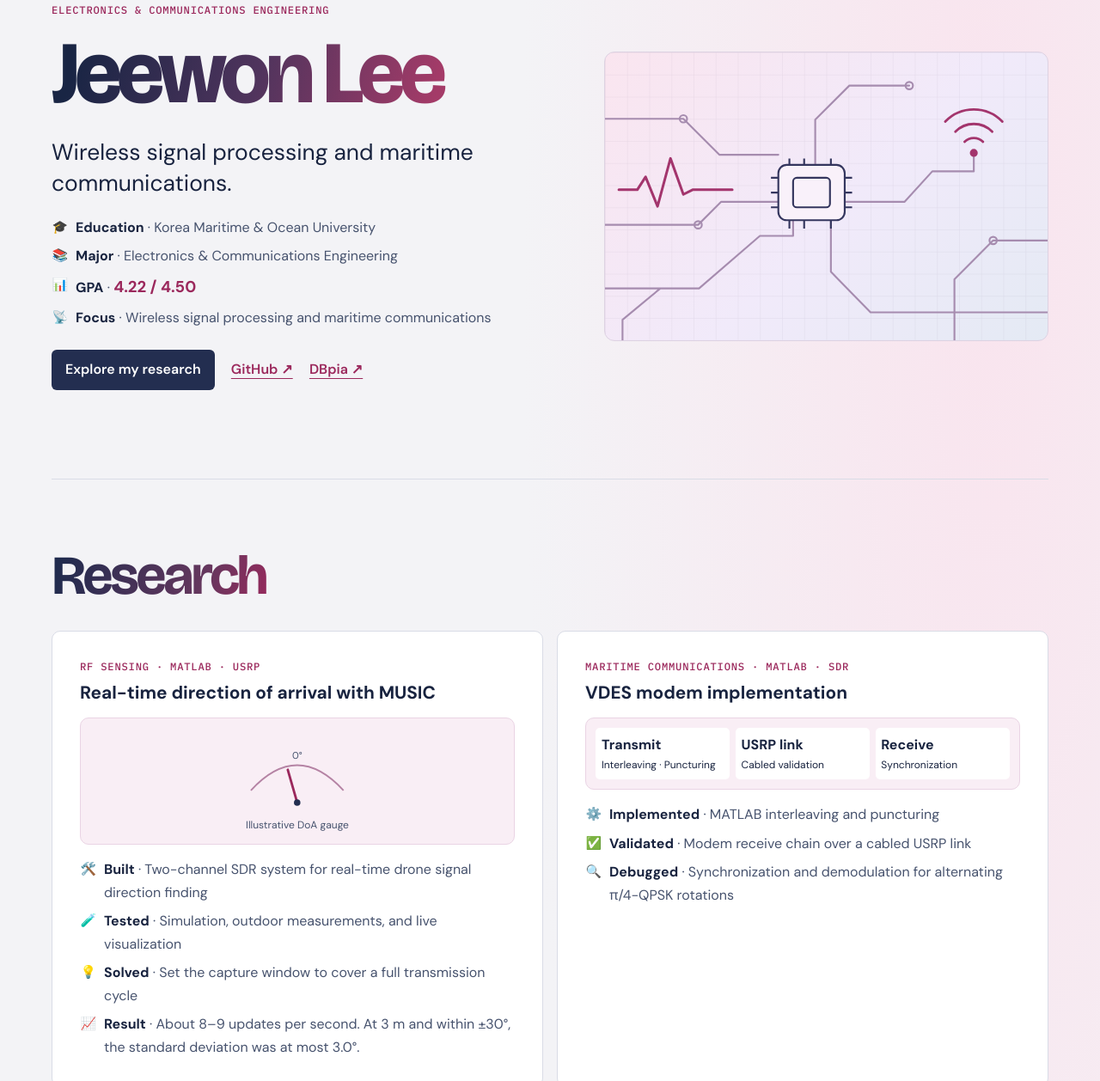
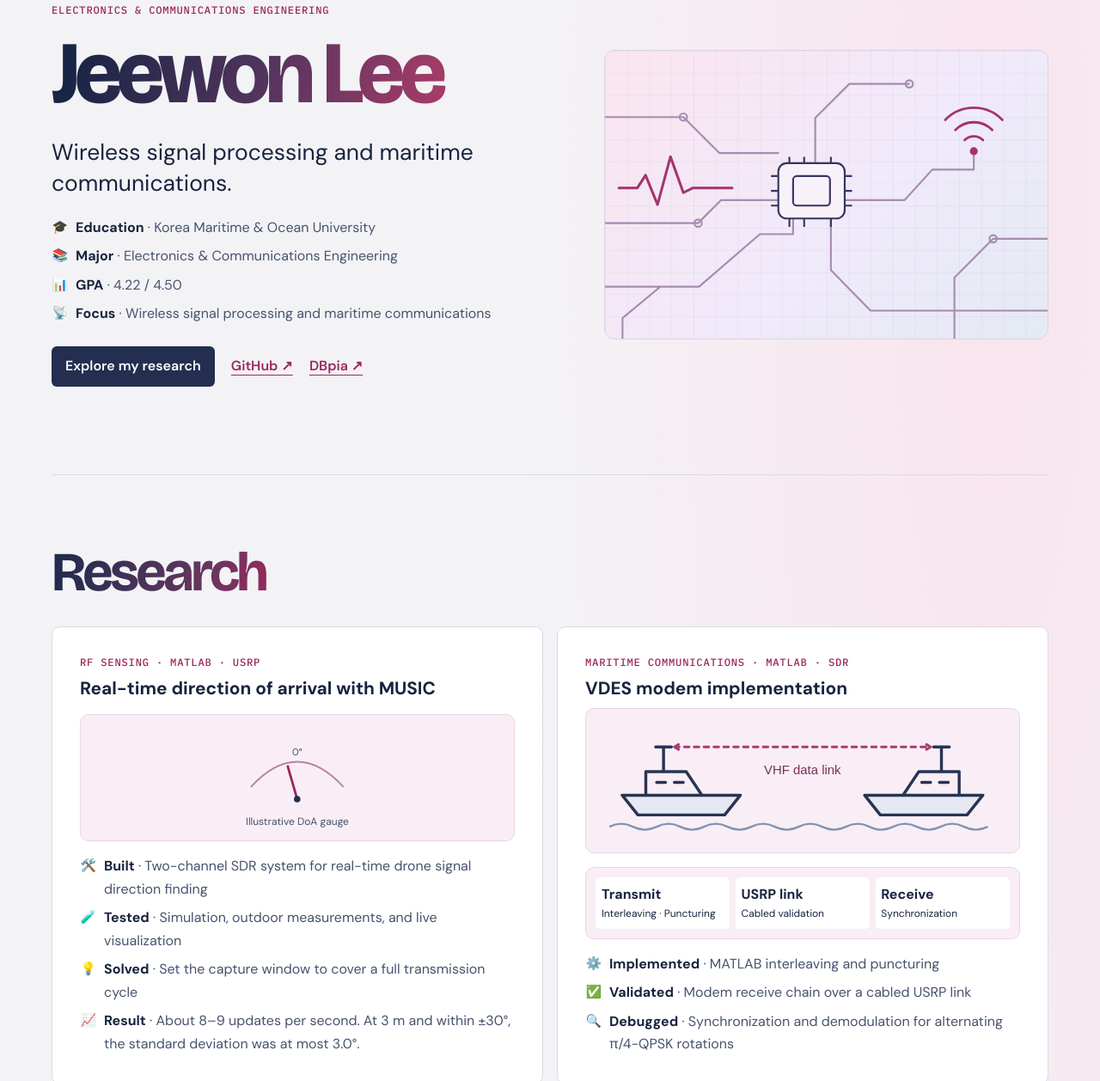
Before and after one commit to jjiiw0n/jjiiw0n.github.io, a plain HTML site: page index.html in a window 1280 px wide. Shown: the part 165-1423 px from the top of the page at 86% size. Drawn offline with nearby package versions, Linux system fonts and the light colour scheme.

Commit message:
Animate VDES ship-to-ship link and simplify GPA styling

```diff
--- a/index.html
+++ b/index.html
@@ -25,7 +25,7 @@ body{background:radial-gradient(ellipse at 90% 7%,#f9e4ee 0,transparent 34rem),v
 .card{position:relative;transition:transform .28s,border-color .28s,box-shadow .28s}.card:focus-within,.card:hover{border-color:#ca83a3}.row{transition:background .25s}.facts{list-style:none;padding:0;margin:.8rem 0 0;display:grid;gap:.45rem;color:var(--muted)}.facts li{position:relative;padding-left:1.15rem}.facts li::before{content:"";position:absolute;left:0;top:.73em;width:.42rem;height:.42rem;border-radius:50%;background:#c8437c}.facts strong{color:var(--ink);font-weight:700}.hero .facts{margin-top:1.25rem}.card .facts+a{margin-top:.8rem}
 @media(hover:hover) and (pointer:fine){.card:hover{transform:translateY(-6px);box-shadow:0 14px 32px #18233f16}.signal:hover{transform:translateY(-5px);box-shadow:0 18px 45px #92336124}.signal:hover .wave{transform:translate(19px,12px)}.signal:hover .receiver{filter:drop-shadow(0 0 6px #bb256f)}.row:hover{background:#faeaf24d}}
 @media(prefers-reduced-motion:reduce){.card,.row,.signal,.signal .wave,.signal .receiver{transition:none;animation:none}.card:hover,.signal:hover,.signal:hover .wave{transform:none}}
-.facts li{display:grid;grid-template-columns:1.2rem minmax(0,1fr);gap:.55rem;padding-left:0}.facts li::before{content:none}.fact-icon{font-size:.92em;text-align:center}.gpa{font-variant-numeric:tabular-nums;color:var(--accent);font-weight:750}
+.facts li{display:grid;grid-template-columns:1.2rem minmax(0,1fr);gap:.55rem;padding-left:0}.facts li::before{content:none}.fact-icon{font-size:.92em;text-align:center}
 h1,h2{font-family:"Bricolage Grotesque","DM Sans","Segoe UI",sans-serif;font-optical-sizing:auto;font-weight:750;letter-spacing:-.055em}
 h1{font-size:clamp(3.2rem,8vw,7.3rem)}
 h2{font-weight:700}
@@ -40,7 +40,7 @@ h1,h2{line-height:1.14}
 .title-ink{display:inline-block;max-width:100%;padding:.045em .11em .1em .055em;margin:-.045em -.11em -.1em -.055em}
 @media(max-width:390px){h1{font-size:clamp(2.45rem,12vw,3.2rem)}h2{font-size:clamp(1.95rem,9vw,2.4rem)}}
 
-.research-visual,.modem-flow{background:#f9eef5;border:1px solid #ead4e4;border-radius:10px;margin:1rem 0;padding:.7rem}.research-visual svg{display:block;width:100%;height:104px}.research-visual figcaption{text-align:center;font-size:.75rem;color:var(--muted)}.needle{transform-origin:120px 92px;transform:rotate(-16deg);transition:transform .6s}.card:hover .needle{transform:rotate(23deg)}.modem-flow{display:flex;flex-wrap:wrap;gap:.4rem;list-style:none}.modem-flow li{flex:1 1 6rem;padding:.42rem;background:#fff;border-radius:5px}.modem-flow span{display:block;font-size:.75rem}.card:hover .modem-flow li:first-child span,.card:hover .modem-flow li:last-child span{color:#9b285c}.gpa{display:inline-block;font-size:1.16em}.row h3[lang=ko]{word-break:keep-all;overflow-wrap:anywhere}header{position:sticky;top:0;background:#f3f3f6f5;z-index:1}section,.hero{scroll-margin-top:8rem}nav a[aria-current]{text-decoration:underline;text-decoration-color:#bb3672;color:#9b285c}@media(prefers-reduced-motion:reduce){.needle{transition:none}.card:hover .needle{transform:rotate(-16deg)}}
+.research-visual,.modem-flow{background:#f9eef5;border:1px solid #ead4e4;border-radius:10px;margin:1rem 0;padding:.7rem}.research-visual svg{display:block;width:100%;height:104px}.research-visual figcaption{text-align:center;font-size:.75rem;color:var(--muted)}.needle{transform-origin:120px 92px;transform:rotate(-16deg);transition:transform .6s}.card:hover .needle{transform:rotate(23deg)}.modem-flow{display:flex;flex-wrap:wrap;gap:.4rem;list-style:none}.modem-flow li{flex:1 1 6rem;padding:.42rem;background:#fff;border-radius:5px}.modem-flow span{display:block;font-size:.75rem}.card:hover .modem-flow li:first-child span,.card:hover .modem-flow li:last-child span{color:#9b285c}.row h3[lang=ko]{word-break:keep-all;overflow-wrap:anywhere}header{position:sticky;top:0;background:#f3f3f6f5;z-index:1}section,.hero{scroll-margin-top:8rem}nav a[aria-current]{text-decoration:underline;text-decoration-color:#bb3672;color:#9b285c}@media(prefers-reduced-motion:reduce){.needle{transition:none}.card:hover .needle{transform:rotate(-16deg)}}
 
 .project-grid{display:grid;grid-template-columns:repeat(3,minmax(0,1fr));gap:1rem}
 .project-card{overflow:hidden;padding:0;display:flex;flex-direction:column}
@@ -65,14 +65,14 @@ h1,h2{line-height:1.14}
 #experience .row h3{font-family:"Bricolage Grotesque","DM Sans",sans-serif;font-optical-sizing:auto;font-weight:670;letter-spacing:-.018em;line-height:1.34}
 #honors .row h3{font-family:"Newsreader",Georgia,serif;font-optical-sizing:auto;font-weight:600;font-size:clamp(1.3rem,2vw,1.58rem);line-height:1.3}
 @media(prefers-reduced-motion:reduce){.electronics:hover .board-pulse,.electronics:hover .board-radio{animation:none}.electronics:hover .board-pulse{opacity:0}}
-</style>
+.vdes-scene{display:block;width:100%;border:1px solid #ead4e4;border-radius:10px;background:#f9eef5;padding:.7rem;color:#283453;cursor:pointer;margin:0 0 1rem}.vdes-scene:focus-visible{outline:2px solid #a73d72;outline-offset:3px}.vdes-scene:hover,.vdes-scene[aria-pressed=true]{background:#f4e1ed}.vdes-scene:hover .vdes-signal,.vdes-scene[aria-pressed=true] .vdes-signal{animation:vdes-transmit 1s linear infinite}@keyframes vdes-transmit{to{stroke-dashoffset:-20}}@media(prefers-reduced-motion:reduce){.vdes-scene .vdes-signal{animation:none!important}}</style>
 </head>
 <body id="top">
 <a class="skip" href="#about">Skip to content</a>
 <header><div class="wrap bar"><a class="brand" href="#top">Jeewon Lee</a><nav aria-label="Portfolio sections"><a href="#about">About</a><a href="#research">Research</a><a href="#projects">Projects</a><a href="#publications">Publications</a><a href="#experience">Experience</a><a href="#honors">Honors</a><a href="#contact">Contact</a></nav></div></header>
 <main class="wrap">
 <div class="hero" id="about">
-<div><p class="eyebrow">Electronics &amp; Communications Engineering</p><h1><span class="title-ink">Jeewon Lee</span></h1><p class="lead">Wireless signal processing and maritime communications.</p><ul class="facts"><li><span class="fact-icon" aria-hidden="true">🎓</span><span><strong>Education</strong> · Korea Maritime &amp; Ocean University</span></li><li><span class="fact-icon" aria-hidden="true">📚</span><span><strong>Major</strong> · Electronics &amp; Communications Engineering</span></li><li><span class="fact-icon" aria-hidden="true">📊</span><span><strong>GPA</strong> · <span class="gpa">4.22 / 4.50</span></span></li><li><span class="fact-icon" aria-hidden="true">📡</span><span><strong>Focus</strong> · Wireless signal processing and maritime communications</span></li></ul><div class="actions"><a class="button" href="#research">Explore my research</a><a href="https://github.com/jjiiw0n">GitHub ↗</a><a class="author-link" href="https://www.dbpia.co.kr/author/authorDetail?ancId=248332530">DBpia &#8599;</a></div></div>
+<div><p class="eyebrow">Electronics &amp; Communications Engineering</p><h1><span class="title-ink">Jeewon Lee</span></h1><p class="lead">Wireless signal processing and maritime communications.</p><ul class="facts"><li><span class="fact-icon" aria-hidden="true">🎓</span><span><strong>Education</strong> · Korea Maritime &amp; Ocean University</span></li><li><span class="fact-icon" aria-hidden="true">📚</span><span><strong>Major</strong> · Electronics &amp; Communications Engineering</span></li><li><span class="fact-icon" aria-hidden="true">📊</span><span><strong>GPA</strong> · 4.22 / 4.50</span></li><li><span class="fact-icon" aria-hidden="true">📡</span><span><strong>Focus</strong> · Wireless signal processing and maritime communications</span></li></ul><div class="actions"><a class="button" href="#research">Explore my research</a><a href="https://github.com/jjiiw0n">GitHub ↗</a><a class="author-link" href="https://www.dbpia.co.kr/author/authorDetail?ancId=248332530">DBpia &#8599;</a></div></div>
 <figure class="signal electronics"><svg viewBox="0 0 480 312" role="img" aria-label="Circuit traces connect a microchip, a signal waveform, and a wireless antenna">
 <defs><pattern id="board-grid" width="24" height="24" patternUnits="userSpaceOnUse"><path d="M24 0H0V24" fill="none" stroke="#74638e" stroke-opacity=".13"/></pattern></defs>
 <rect width="480" height="312" fill="url(#board-grid)"/>
@@ -88,7 +88,20 @@ h1,h2{line-height:1.14}
 </div>
 <section id="research"><h2><span class="title-ink">Research</span></h2><div class="grid">
 <article class="card"><p class="meta">RF sensing · MATLAB · USRP</p><h3>Real-time direction of arrival with MUSIC</h3><figure class="research-visual"><svg viewBox="0 0 240 110" role="img" aria-label="Illustrative direction-of-arrival gauge"><path d="M63 77Q120 15 177 77" fill="none" stroke="#b583a4" stroke-width="2"/><g fill="#47536e" font-size="12" text-anchor="middle"><text x="120" y="38">0°</text></g><path class="needle" d="M120 92V50" stroke="#9b285c" stroke-width="3" stroke-linecap="round"/><circle cx="120" cy="92" r="4" fill="#232e50"/></svg><figcaption>Illustrative DoA gauge</figcaption></figure><ul class="facts"><li><span class="fact-icon" aria-hidden="true">🛠️</span><span><strong>Built</strong> · Two-channel SDR system for real-time drone signal direction finding</span></li><li><span class="fact-icon" aria-hidden="true">🧪</span><span><strong>Tested</strong> · Simulation, outdoor measurements, and live visualization</span></li><li><span class="fact-icon" aria-hidden="true">💡</span><span><strong>Solved</strong> · Set the capture window to cover a full transmission cycle</span></li><li><span class="fact-icon" aria-hidden="true">📈</span><span><strong>Result</strong> · About 8–9 updates per second. At 3 m and within ±30°, the standard deviation was at most 3.0°.</span></li></ul></article>
-<article class="card"><p class="meta">Maritime communications · MATLAB · SDR</p><h3>VDES modem implementation</h3><ol class="modem-flow" aria-label="VDES signal path"><li><strong>Transmit</strong><span>Interleaving · Puncturing</span></li><li><strong>USRP link</strong><span>Cabled validation</span></li><li><strong>Receive</strong><span>Synchronization</span></li></ol><ul class="facts"><li><span class="fact-icon" aria-hidden="true">⚙️</span><span><strong>Implemented</strong> · MATLAB interleaving and puncturing</span></li><li><span class="fact-icon" aria-hidden="true">✅</span><span><strong>Validated</strong> · Modem receive chain over a cabled USRP link</span></li><li><span class="fact-icon" aria-hidden="true">🔍</span><span><strong>Debugged</strong> · Synchronization and demodulation for alternating π/4-QPSK rotations</span></li></ul></article>
+<article class="card"><p class="meta">Maritime communications · MATLAB · SDR</p><h3>VDES modem implementation</h3><button type="button" class="vdes-scene" aria-label="Animate ship-to-ship VHF signal" aria-pressed="false" onclick="this.setAttribute('aria-pressed',this.getAttribute('aria-pressed')==='false')">
+<svg viewBox="0 0 420 126" width="100%" role="img" aria-labelledby="vdes-scene-title" style="display:block;max-height:150px">
+<title id="vdes-scene-title">Two ships exchange maritime data over a VHF radio link</title>
+<defs><g id="vdes-ship" fill="none" stroke="currentColor" stroke-width="3" stroke-linecap="round" stroke-linejoin="round">
+<path d="M7 78H127L111 98H23Z" fill="#e6e9f2"/><path d="M31 78V54H72L88 78M49 54V29M41 29H57M42 65H51M60 65H69"/>
+</g></defs>
+<use href="#vdes-ship" x="20"/><use href="#vdes-ship" transform="translate(400 0) scale(-1 1)"/>
+<g fill="none" stroke="#a73d72" stroke-width="2.5" stroke-linecap="round" stroke-linejoin="round">
+<path d="M80 29H340M80 29l8-5m-8 5 8 5m252-5-8-5m8 5-8 5" class="vdes-signal" stroke-dasharray="5 5"/>
+</g>
+<text x="210" y="57" text-anchor="middle" fill="#783259" font-size="13" font-family="inherit">VHF data link</text>
+<path d="M14 110q12-6 24 0t24 0t24 0t24 0t24 0t24 0t24 0t24 0t24 0t24 0t24 0t24 0t24 0t24 0t24 0t24 0" fill="none" stroke="#8092b2" stroke-width="2"/>
+</svg>
+</button><ol class="modem-flow" aria-label="VDES signal path"><li><strong>Transmit</strong><span>Interleaving · Puncturing</span></li><li><strong>USRP link</strong><span>Cabled validation</span></li><li><strong>Receive</strong><span>Synchronization</span></li></ol><ul class="facts"><li><span class="fact-icon" aria-hidden="true">⚙️</span><span><strong>Implemented</strong> · MATLAB interleaving and puncturing</span></li><li><span class="fact-icon" aria-hidden="true">✅</span><span><strong>Validated</strong> · Modem receive chain over a cabled USRP link</span></li><li><span class="fact-icon" aria-hidden="true">🔍</span><span><strong>Debugged</strong> · Synchronization and demodulation for alternating π/4-QPSK rotations</span></li></ul></article>
 </div></section>
 <section id="projects"><h2><span class="title-ink">Projects</span></h2><div class="project-grid"><article class="card project-card"><div class="project-art" aria-hidden="true"><svg viewBox="0 0 220 104"><g><rect x="64" y="29" width="60" height="45" rx="9"/><circle cx="81" cy="45" r="4"/><path d="M139 43q9 9 0 18m10-27q17 18 0 36m11-46q27 28 0 54"/></g></svg></div><div class="project-copy"><p class="meta">Team capstone</p><h3>RFID departure checklist</h3><p>Prototype concept that flags missing tagged belongings before leaving.</p><ul class="project-chips" aria-label="Project details"><li>UHF RFID</li><li>IoT</li></ul></div></article>
 <article class="card project-card"><div class="project-art" aria-hidden="true"><svg viewBox="0 0 220 104"><g><path d="M38 35h144M77 14v77m64-77v77M38 70h144" opacity=".25"/><path d="M49 74h28V36h64v27h37"/><circle cx="49" cy="74" r="5"/><circle cx="178" cy="63" r="5"/></g></svg></div><div class="project-copy"><p class="meta">KT community project</p><h3>Dongnet</h3><p>Compare accessible walking and transit routes in Busan.</p><ul class="project-chips" aria-label="Project details"><li>Planning</li><li>Data analysis</li><li>Validation</li></ul><a href="https://github.com/jjiiw0n/KT-10">Repository &#8599;</a></div></article>
```
